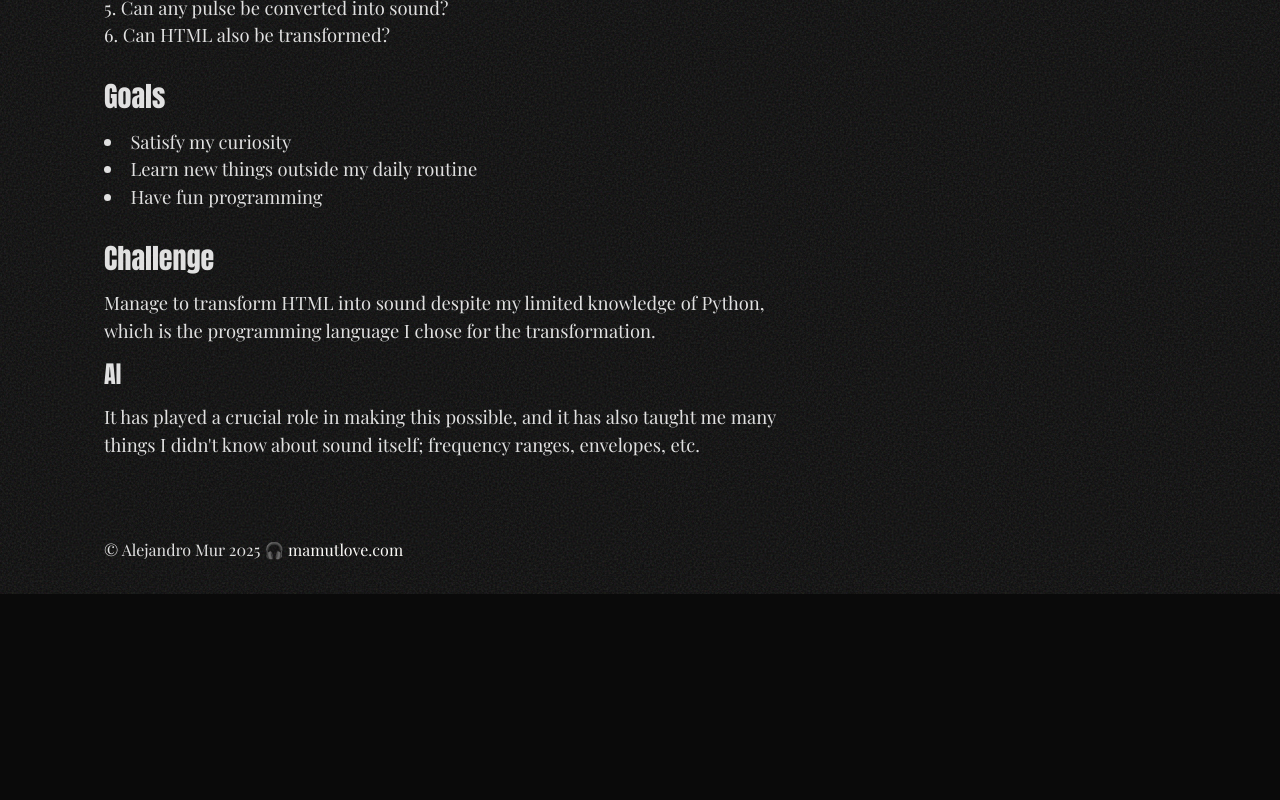
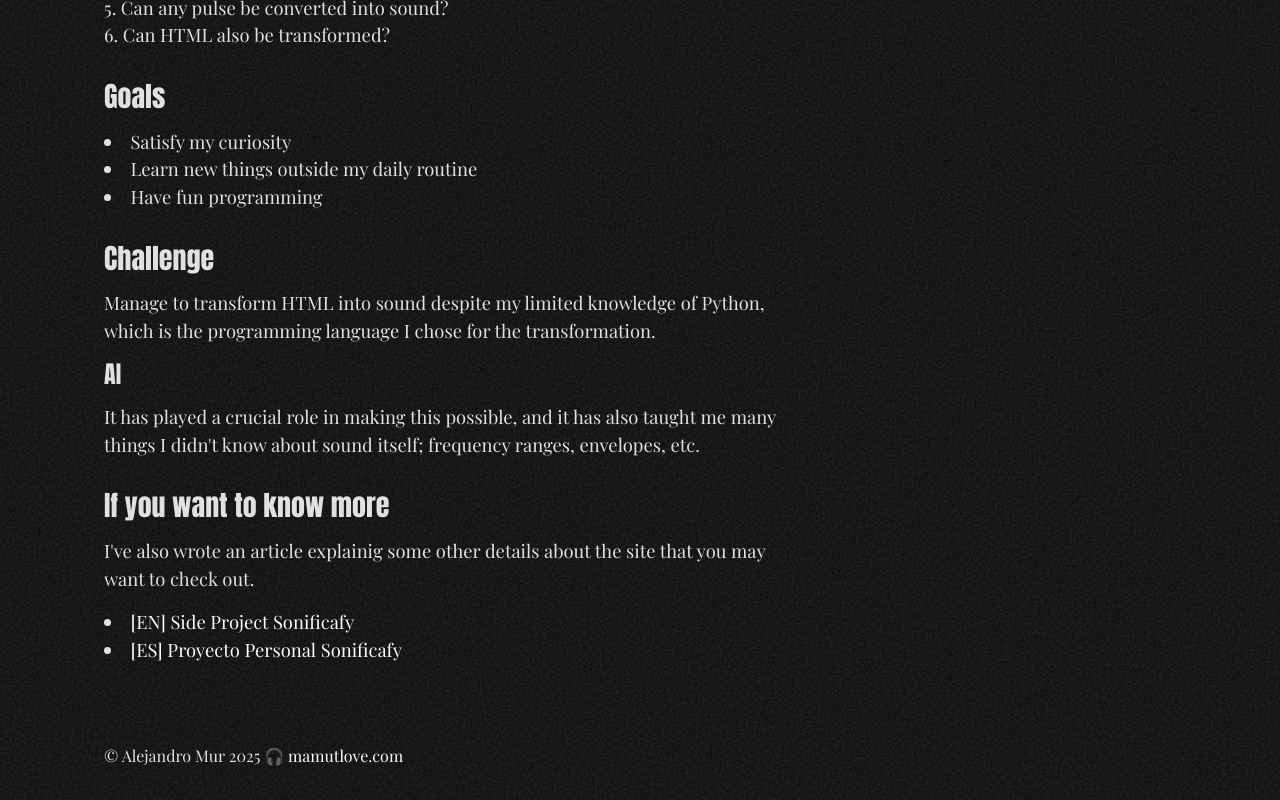
Before and after one commit to alejandromur/sonificafy-frontend, a React (Vite) app: page /about in a window 1280 px wide. Shown: the part 399-1199 px from the top of the page. Before the commit the page ends 993 px from the top, so only its background shows below. Built offline with nearby package versions, Linux system fonts and the light colour scheme; a web font is replaced by a local one.

Commit message:
docs(About): link to mamuts article

```diff
--- a/src/pages/About.jsx
+++ b/src/pages/About.jsx
@@ -54,6 +54,34 @@ const About = () => {
           ranges, envelopes, etc.
         </p>
       </section>
+
+      <section>
+        <h2>If you want to know more</h2>
+        <p>
+          I've also wrote an article explainig some other details about the site
+          that you may want to check out.
+        </p>
+        <ul>
+          <li>
+            <a
+              href="https://mamutlove.com/en/blog/sonificafy-side-project/"
+              target="_blank"
+              rel="noreferrer noopener"
+            >
+              [EN] Side Project Sonificafy
+            </a>
+          </li>
+          <li>
+            <a
+              href="https://mamutlove.com/blog/proyecto-personal-sonificafy/"
+              target="_blank"
+              rel="noreferrer noopener"
+            >
+              [ES] Proyecto Personal Sonificafy
+            </a>
+          </li>
+        </ul>
+      </section>
     </article>
   );
 };
```
